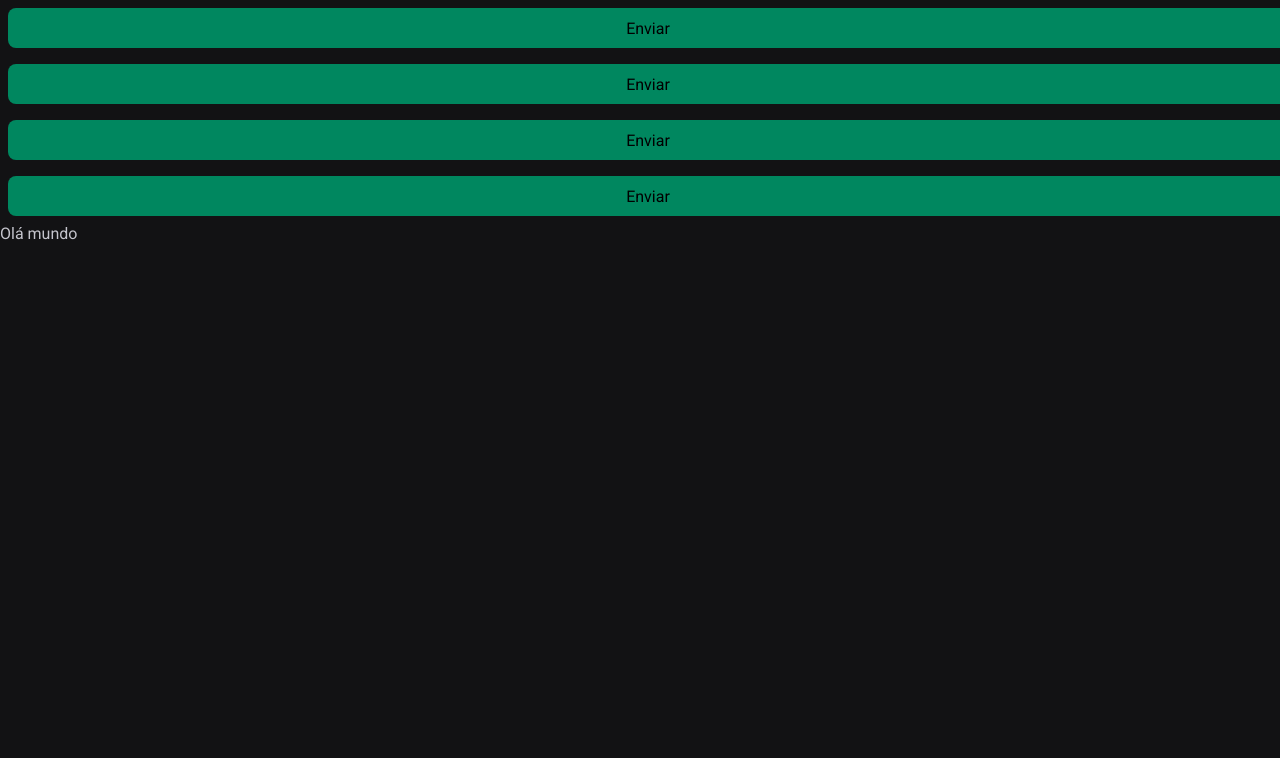
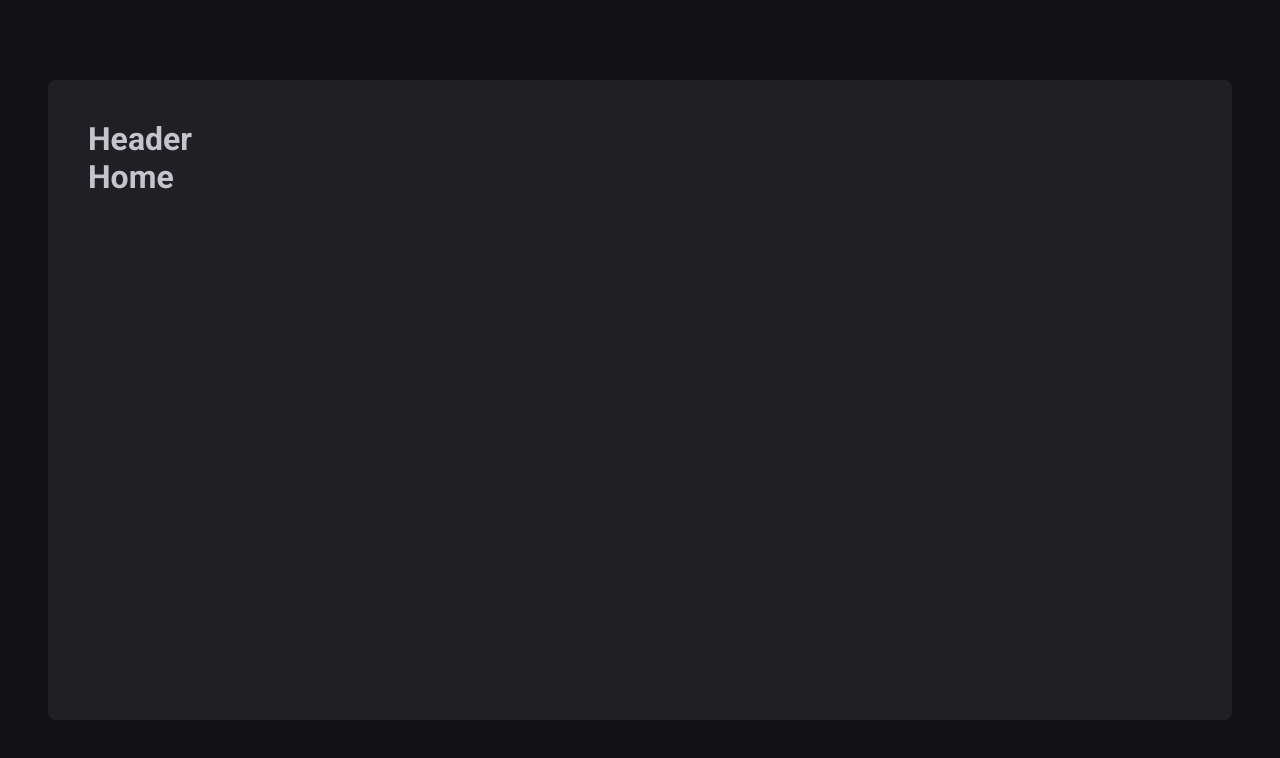
Before and after one commit to marialuisa214/timerFocus, a React (Vite) app: page / in a window 1280 px wide. Shown: the top 758 px of the page. Built offline with nearby package versions, Linux system fonts and the light colour scheme.

Commit message:
:sparkles: feat:definição de rotas da aplicação

```diff
--- a/package.json
+++ b/package.json
@@ -11,7 +11,8 @@
   },
   "dependencies": {
     "react": "^18.2.0",
-    "react-dom": "^18.2.0"
+    "react-dom": "^18.2.0",
+    "react-router-dom": "^6.20.1"
   },
   "devDependencies": {
     "@rocketseat/eslint-config": "^2.1.0",
--- a/src/@types/styles.d.ts
+++ b/src/@types/styles.d.ts
@@ -1,9 +1,9 @@
-// .d  -> codigo de definicao de tipos (INTERFACE)
+// .d.ts  -> codigo de definicao de tipos do typeScript (INTERFACE), so possui tipagem
 
 import 'styled-components'
-import { DefaultTheme } from '../styles/themes/default.ts'
+import { defaultTheme } from '../styles/themes/default'
 
-type ThemeType = typeof DefaultTheme
+type ThemeType = typeof defaultTheme
 
 declare module 'styled-components' {
   export interface DefaultTheme extends ThemeType {}
--- a/src/App.tsx
+++ b/src/App.tsx
@@ -1,17 +1,15 @@
 import { ThemeProvider } from 'styled-components'
-import { Button } from './components/Button'
+import { BrowserRouter } from 'react-router-dom'
 import { defautTheme } from './styles/themes/default'
 import { GlobalStyle } from './styles/global'
+import { Router } from './components/Router'
 
 export function App() {
   return (
     <ThemeProvider theme={defautTheme}>
-      <Button variant="vermelho" />
-      <Button variant="azul" />
-      <Button variant="roxo" />
-      <Button />
-      <p>Olá mundo</p>
-
+      <BrowserRouter>
+        <Router />
+      </BrowserRouter>
       <GlobalStyle />
     </ThemeProvider>
   )
--- a/src/components/Button.styles.ts
+++ /dev/null
@@ -1,17 +0,0 @@
-import styled from 'styled-components'
-
-export type ButtonVariant = 'vermelho' | 'azul' | 'roxo'
-
-interface ButtonContainerProps {
-  variant: ButtonVariant
-}
-
-export const ButtonContainer = styled.button<ButtonContainerProps>`
-  width: 100%;
-  height: 40px;
-  border-radius: 8px;
-  margin: 8px;
-  border: 0;
-
-  background-color: ${(props) => props.theme['green-500']};
-`
--- a/src/components/Button.tsx
+++ /dev/null
@@ -1,9 +0,0 @@
-import { ButtonContainer, ButtonVariant } from './Button.styles'
-
-interface ButtonProps {
-  variant?: ButtonVariant
-}
-
-export function Button({ variant = 'azul' }: ButtonProps) {
-  return <ButtonContainer variant={variant}>Enviar</ButtonContainer>
-}
--- /dev/null
+++ b/src/components/Header.tsx
@@ -0,0 +1,3 @@
+export function Header() {
+  return <h1>Header</h1>
+}
--- /dev/null
+++ b/src/components/Router.tsx
@@ -0,0 +1,15 @@
+import { Routes, Route } from 'react-router-dom'
+import { Home } from '../pages/Home'
+import { History } from '../pages/History'
+import { DefaultLayout } from '../layouts/DefaultLayout'
+
+export function Router() {
+  return (
+    <Routes>
+      <Route path="/" element={<DefaultLayout />}>
+        <Route path="/" element={<Home />} />
+        <Route path="/history" element={<History />} />
+      </Route>
+    </Routes>
+  )
+}
--- /dev/null
+++ b/src/layouts/DefaultLayout/index.tsx
@@ -0,0 +1,12 @@
+import { Outlet } from 'react-router-dom'
+import { Header } from '../../components/Header'
+import { LayoutContainer } from './styles'
+
+export function DefaultLayout() {
+  return (
+    <LayoutContainer>
+      <Header />
+      <Outlet />
+    </LayoutContainer>
+  )
+}
--- /dev/null
+++ b/src/layouts/DefaultLayout/styles.ts
@@ -0,0 +1,14 @@
+import styled from 'styled-components'
+
+export const LayoutContainer = styled.div`
+  max-width: 74rem;
+  height: calc(100vh - 10rem);
+  margin: 5rem auto;
+  padding: 2.5rem;
+
+  background: ${(props) => props.theme['gray-800']};
+  border-radius: 8px;
+
+  display: flex;
+  flex-direction: column;
+`
--- /dev/null
+++ b/src/pages/History.tsx
@@ -0,0 +1,7 @@
+export function History() {
+  return (
+    <div>
+      <h1>History</h1>
+    </div>
+  )
+}
--- /dev/null
+++ b/src/pages/Home.tsx
@@ -0,0 +1,7 @@
+export function Home() {
+  return (
+    <div>
+      <h1>Home</h1>
+    </div>
+  )
+}
--- a/src/styles/global.ts
+++ b/src/styles/global.ts
@@ -16,6 +16,7 @@ export const GlobalStyle = createGlobalStyle`
 body{
     background: ${(props) => props.theme['gray-900']} ;
     color: ${(props) => props.theme['gray-300']};
+    -webkit-font-smoothing: antialiased;
 }
 
 body, input, textarea, button{
```
Also changed, not shown: 1 other file (tests, documents, lock files or other folders).
